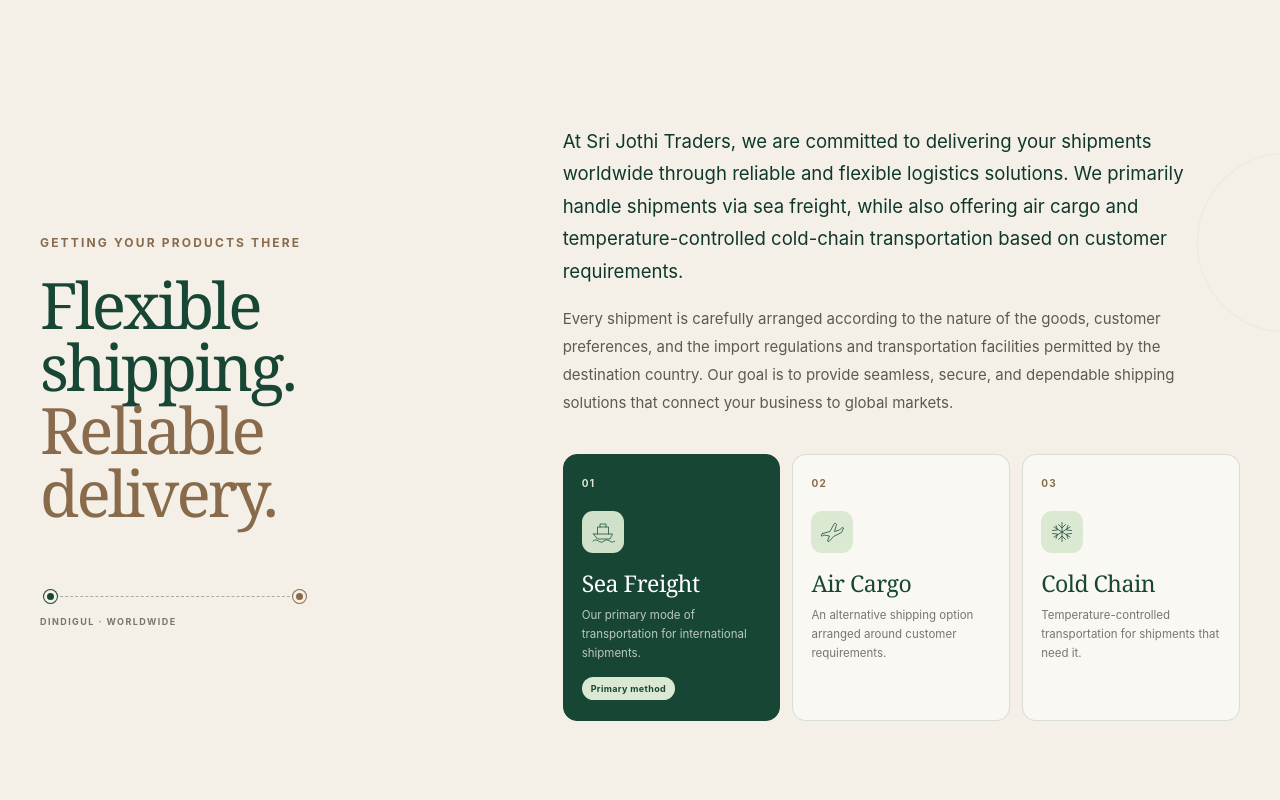
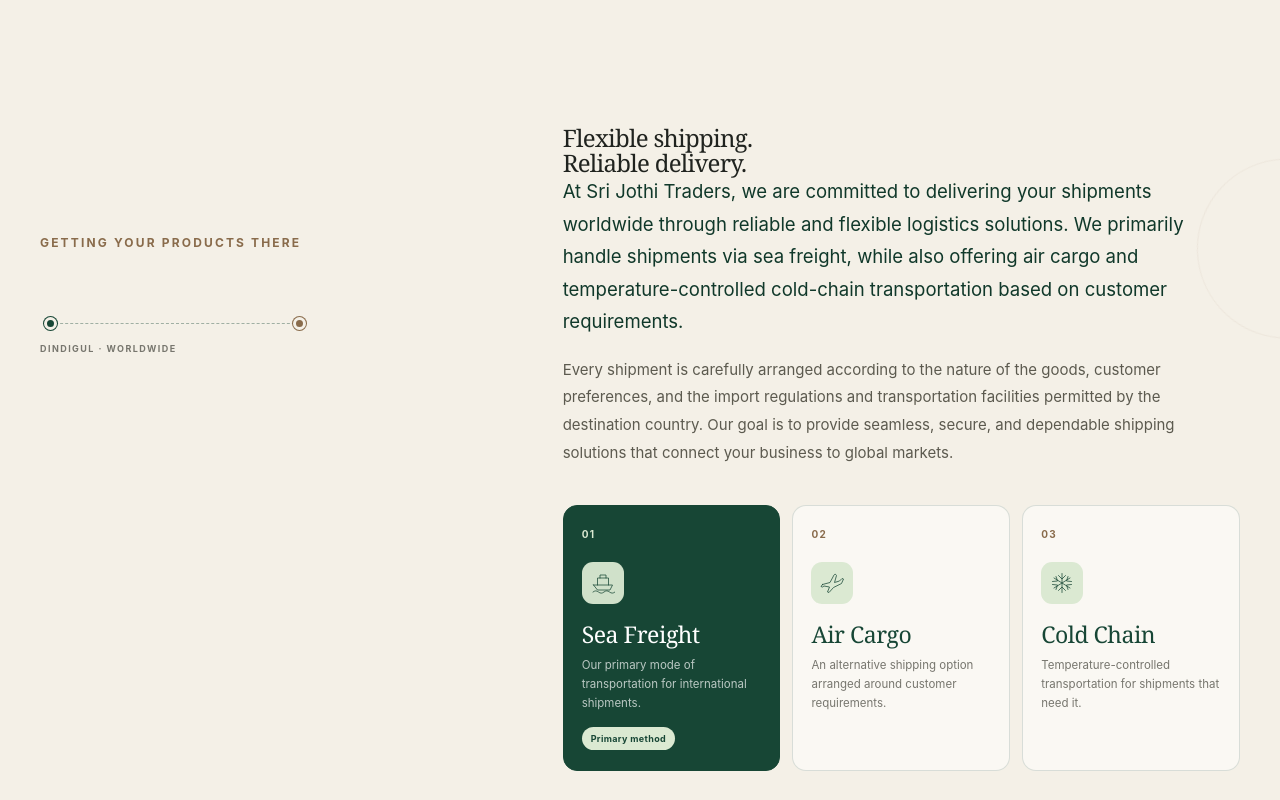
Before and after one commit to Lokesh-5618/sri-jothi-site, a React (Vite) app: page /about in a window 1280 px wide. Shown: the part 2620-3420 px from the top of the page. Built offline with nearby package versions, Linux system fonts and the light colour scheme.

Commit message:
Move shipping heading to a new title element

```diff
--- a/src/pages/About.jsx
+++ b/src/pages/About.jsx
@@ -182,10 +182,6 @@ export default function About() {
         <div className="wrap shipping-layout">
           <div className="shipping-heading">
             <p className="eyebrow reveal">Getting your products there</p>
-            <h2 className="reveal">
-              Flexible shipping.<br />
-              <span>Reliable delivery.</span>
-            </h2>
             <div className="shipping-route-mark reveal" aria-hidden="true">
               <span className="shipping-route-line" />
               <span className="shipping-route-dot" />
@@ -195,6 +191,10 @@ export default function About() {
           </div>
 
           <div className="shipping-content">
+            <h2 className="shipping-title reveal">
+              Flexible shipping.<br />
+              <span>Reliable delivery.</span>
+            </h2>
             <p className="shipping-intro reveal">
               At Sri Jothi Traders, we are committed to delivering your shipments
               worldwide through reliable and flexible logistics solutions. We
```
